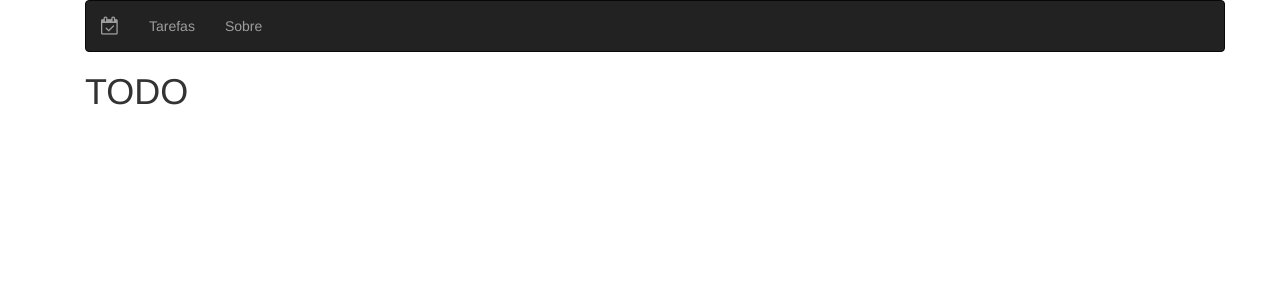
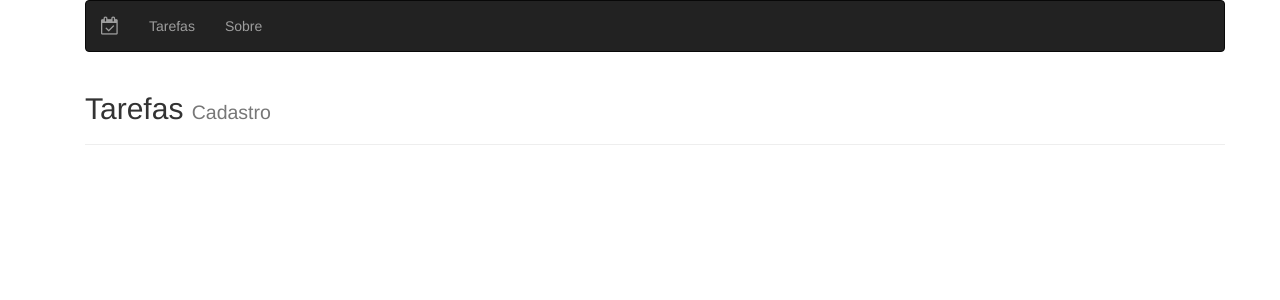
Before and after one commit to felipedev1/todo-app, a React (Create React App) app in the folder frontend/: page /#/todos in a window 1280 px wide. Shown: the top 300 px of the page. Built offline with nearby package versions, Linux system fonts and the light colour scheme.

Commit message:
PageHeader component

```diff
--- a/frontend/src/about/About.js
+++ b/frontend/src/about/About.js
@@ -1,9 +1,16 @@
 import React from 'react'
+import PageHeader from '../template/PageHeader'
 
 export default function About() {
   return (
     <div>
-      <h1>About</h1>
+      <PageHeader name="Sobre" small="Nós" />
+      <h2>Nossa História</h2>
+      <p>Lorem ipsum dolor sit amet...</p>
+      <h2>Missão e Visão</h2>
+      <p>Lorem ipsum dolor sit amet...</p>
+      <h2>Imprensa</h2>
+      <p>Lorem ipsum dolor sit amet...</p>
     </div>
   )
 }
--- /dev/null
+++ b/frontend/src/template/PageHeader.js
@@ -0,0 +1,9 @@
+import React from 'react'
+
+export default (props) => {
+  return (
+    <header className="page-header">
+      <h2>{props.name} <small>{props.small}</small></h2>
+    </header >
+  )
+}
--- a/frontend/src/todo/Todo.js
+++ b/frontend/src/todo/Todo.js
@@ -1,9 +1,10 @@
 import React from 'react'
+import PageHeader from '../template/PageHeader'
 
 export default function Todo() {
   return (
     <div>
-      <h1>TODO</h1>
+      <PageHeader name="Tarefas" small="Cadastro" />
     </div>
   )
 }
```
